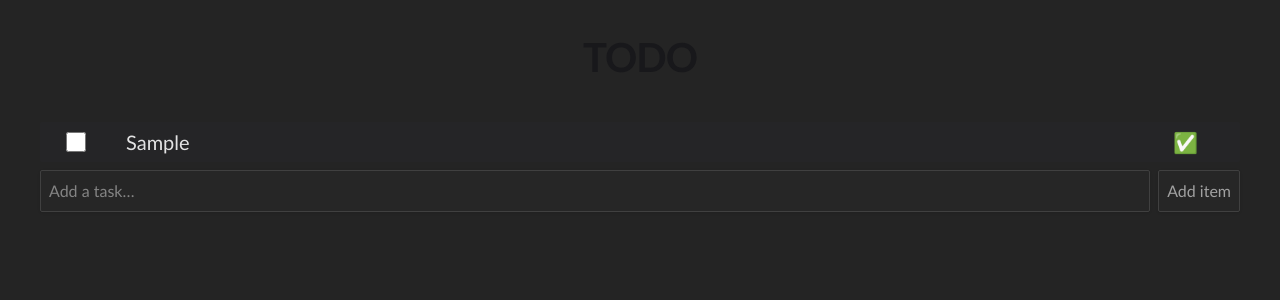
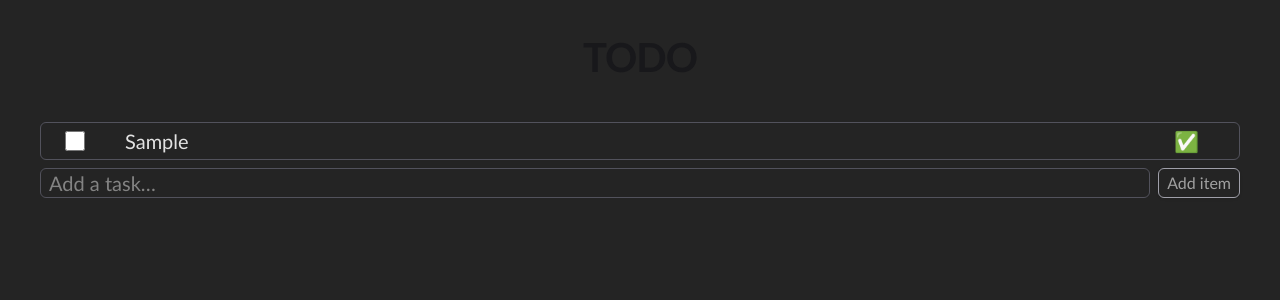
Before and after one commit to Leander-s/todo, a React (Vite) app in the folder frontend/: page / in a window 1280 px wide. Both pictures are taken after typing "Sample" into the empty fields and a click on the button "Add item". Shown: the top 300 px of the page. Built offline with nearby package versions, Linux system fonts and the light colour scheme; no server answers.

Commit message:
update: some visual changes

```diff
--- a/frontend/src/todoComponents/todoItem.tsx
+++ b/frontend/src/todoComponents/todoItem.tsx
@@ -30,10 +30,10 @@ export function TodoItem({ item, changeTitle, onCheck, onCompletion }: todoItemP
     return (
         <li className={[
             "relative flex justify-between p-1",
-            "bg-zinc-800/50",
-            "rounded-xs transition-colors",
-            "border-2 hover:bg-zinc-800",
-            focused ? "border-indigo-800" : "border-transparent",
+            "bg-transparent",
+            "rounded-md transition-colors",
+            "border hover:bg-zinc-900/50",
+            focused ? "border-zinc-400" : "border-zinc-600",
         ].join(" ")}>
             <section className={[
                 "relative flex px-10"
@@ -70,6 +70,7 @@ export function TodoItem({ item, changeTitle, onCheck, onCompletion }: todoItemP
                     "text-xl",
                     "hover:bg-emerald-600 transition",
                     "active:scale-95 transition",
+                    "rounded-md",
                     "cursor-pointer",
                 ].join(" ")}
             >✅</button>
--- a/frontend/src/todoComponents/todoList.tsx
+++ b/frontend/src/todoComponents/todoList.tsx
@@ -83,9 +83,9 @@ export default function TodoList() {
                 <ul className="divide-y space-y-1 overflow-auto">
                     {itemList.map((item) => (
                         <TodoItem key={item.id} item={item}
-                        changeTitle={(newTitle) => updateTitle(newTitle, item.id)}
-                        onCheck={(checked) => checkItem(item.id, checked)}
-                        onCompletion={() => completeTodo(item.id)} />
+                            changeTitle={(newTitle) => updateTitle(newTitle, item.id)}
+                            onCheck={(checked) => checkItem(item.id, checked)}
+                            onCompletion={() => completeTodo(item.id)} />
                     ))}
                 </ul>
                 <div className={["sticky bottom-0 flex gap-2 py-2 bg-transparent"
@@ -95,22 +95,25 @@ export default function TodoList() {
                         type="text"
                         placeholder="Add a task…"
                         className={[
-                            "flex-1 rounded-xs border p-2",
-                            "shadow-sm outline-none",
-                            "border-neutral-700",
-                            "bg-neutral-800",
-                            "focus:bg-neutral-700"
+                            "text-left top-1 bottom-1",
+                            "outline-none",
+                            "text-xl",
+                            "flex-1 rounded-md border px-2",
+                            "border-zinc-600",
+                            "bg-transparent",
+                            "focus:bg-zinc-900/50 focus:border-zinc-400",
                         ].join(" ")}
                         value={inputText}
                         onKeyDown={handleKeyDown}
                         onChange={(input) => setInputText(input.target.value)} />
                     <button
                         className={[
-                            "rounded-xs p-2 border font-medium text-neutral-400",
+                            "rounded-md px-2 border font-medium text-neutral-400",
                             "shadow-sm",
-                            "border-neutral-700",
-                            "bg-neutral-800",
+                            "border-zinc-600",
+                            "bg-transparent",
                             "hover:text-neutral-200",
+                            "focus:border-zinc-400",
                             "active:scale-95 transition",
                             "cursor-pointer",
                         ].join(" ")}
```
Also changed, not shown: 2 other files (tests, documents, lock files or other folders).
